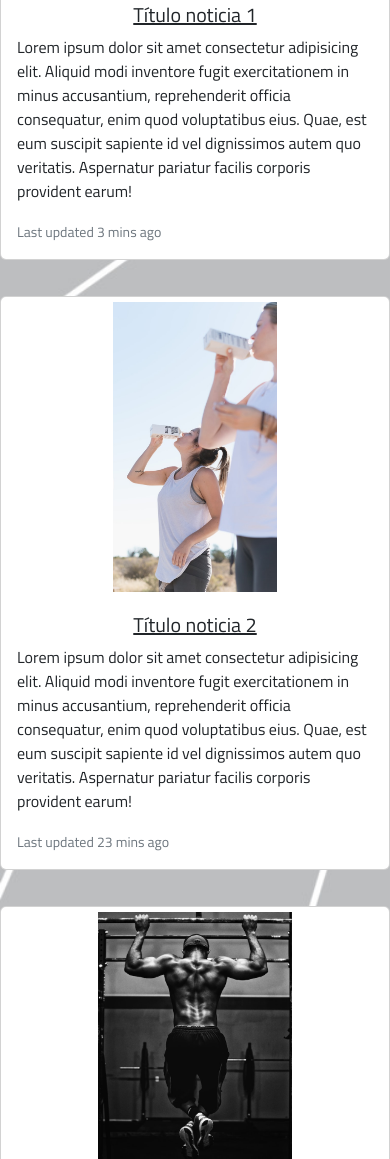
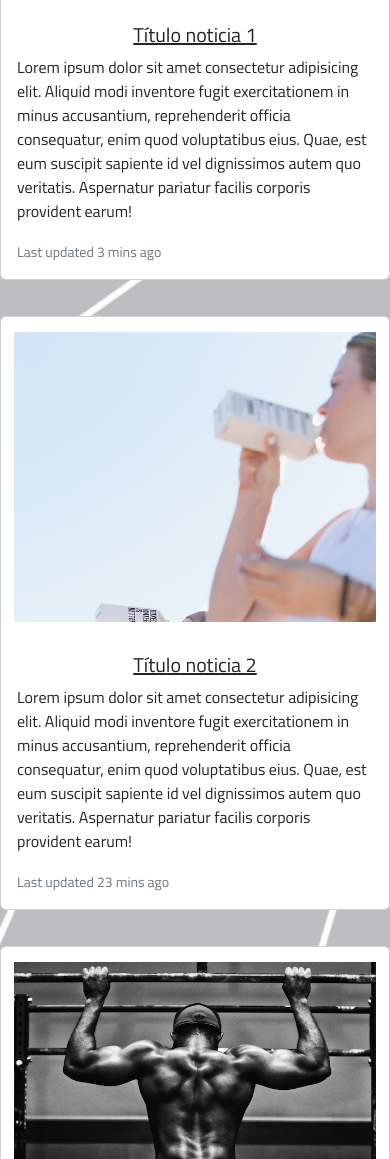
Before and after one commit to kildegaard/coderhouse-desarrollo_frontend, a website: page index.html in a window 390 px wide. Shown: the part 841-2000 px from the top of the page. Drawn offline with nearby package versions, Linux system fonts and the light colour scheme; a web font is replaced by a local one.

Commit message:
Seguimos retocando tamaño de cards index y about-us, con responsive

```diff
--- a/index.html
+++ b/index.html
@@ -84,13 +84,15 @@
         <h2 class="section__title">Novedades</h2>
 
         <section class="index__articles">
-            <!-- TODO: Falta arreglar las img: unificar el tamaño, centrado y verificar el responsive -->
+
             <div class="index-article card mb-3">
                 <div class="row">
-                    <div class="col-md-4 card-image-container">
+
+                    <div class="col-md-5 card-image-container index">
                         <img src="assets/img/imagen-home-noticia-1.jpg" class="card__img" alt="Imagen de noticia 1">
                     </div>
-                    <div class="col-md-8">
+
+                    <div class="col-md-7">
                         <div class="card-body">
                             <h5 class="card-title">Título noticia 1</h5>
                             <p class="card-text">Lorem ipsum dolor sit amet consectetur adipisicing elit. Aliquid modi
@@ -105,10 +107,10 @@
 
             <div class="index-article card mb-3">
                 <div class="row">
-                    <div class="col-md-4  card-image-container">
+                    <div class="col-md-5  card-image-container index">
                         <img src="assets/img/imagen-home-noticia-2.jpg" class="card__img" alt="Imagen de noticia 2">
                     </div>
-                    <div class="col-md-8">
+                    <div class="col-md-7">
                         <div class="card-body">
                             <h5 class="card-title">Título noticia 2</h5>
                             <p class="card-text">Lorem ipsum dolor sit amet consectetur adipisicing elit. Aliquid modi
@@ -123,10 +125,10 @@
 
             <div class="index-article card mb-3">
                 <div class="row">
-                    <div class="col-md-4  card-image-container">
+                    <div class="col-md-5  card-image-container index">
                         <img src="assets/img/imagen-home-noticia-1.jpg" class="card__img" alt="Imagen de noticia 3">
                     </div>
-                    <div class="col-md-8">
+                    <div class="col-md-7">
                         <div class="card-body">
                             <h5 class="card-title">Título noticia 3</h5>
                             <p class="card-text">Lorem ipsum dolor sit amet consectetur adipisicing elit. Aliquid modi
--- a/scss/layout/media-query.scss
+++ b/scss/layout/media-query.scss
@@ -19,6 +19,13 @@
 @media screen and (max-width: 768px) {
     .index__hero {
         margin: 10px auto;
+    }
+
+    .card-image-container.index img {
+        width: 100%;
+        height: 300px;
+        object-fit: cover;
+        object-position: top;
     }
 
     .header .vr {
--- a/scss/views/index.scss
+++ b/scss/views/index.scss
@@ -46,9 +46,14 @@
 
     .card__img {
         // width: 100%;
-        height: 100%;
+        height: 300px;
         padding: 5px;
-        object-fit: cover;
+        object-fit: contain;
         overflow: hidden;
     }
 }
+
+.card-image-container.index {
+    height: auto;
+    padding: 10px 20px;
+}
```
Also changed, not shown: pages/about-us.html (+5 -0 lines), css/main.css.
